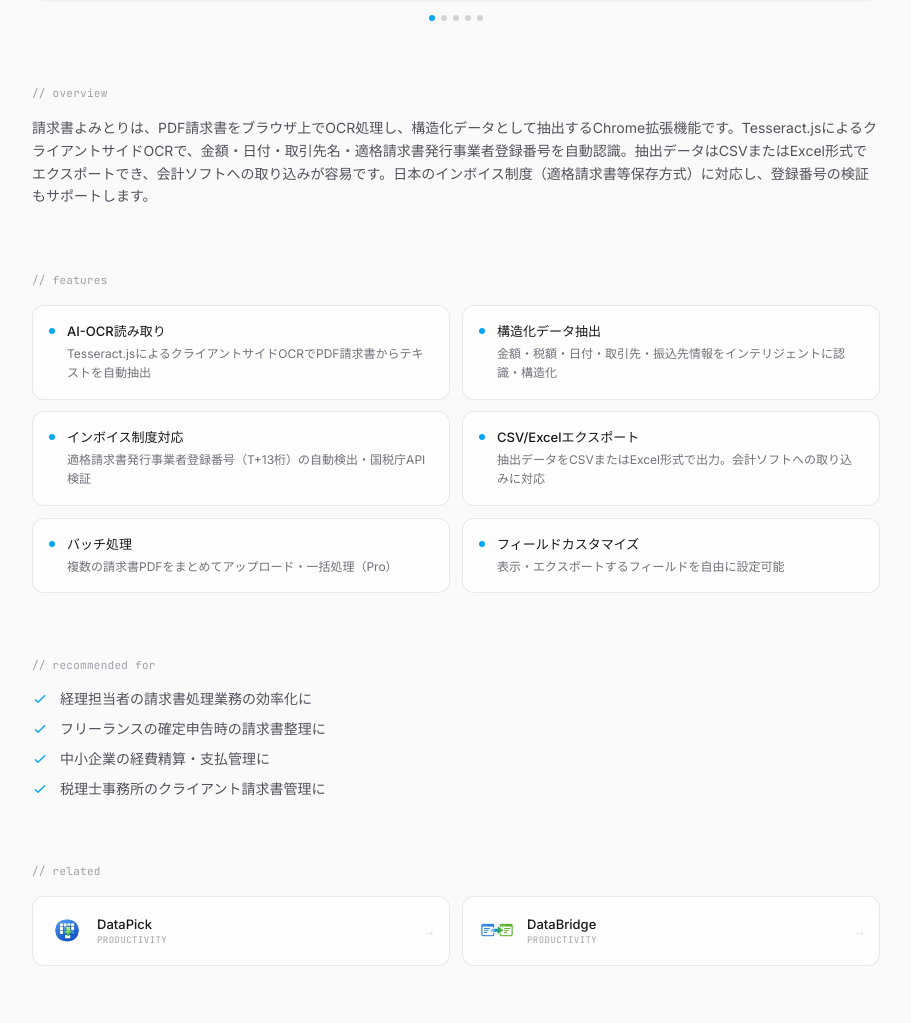
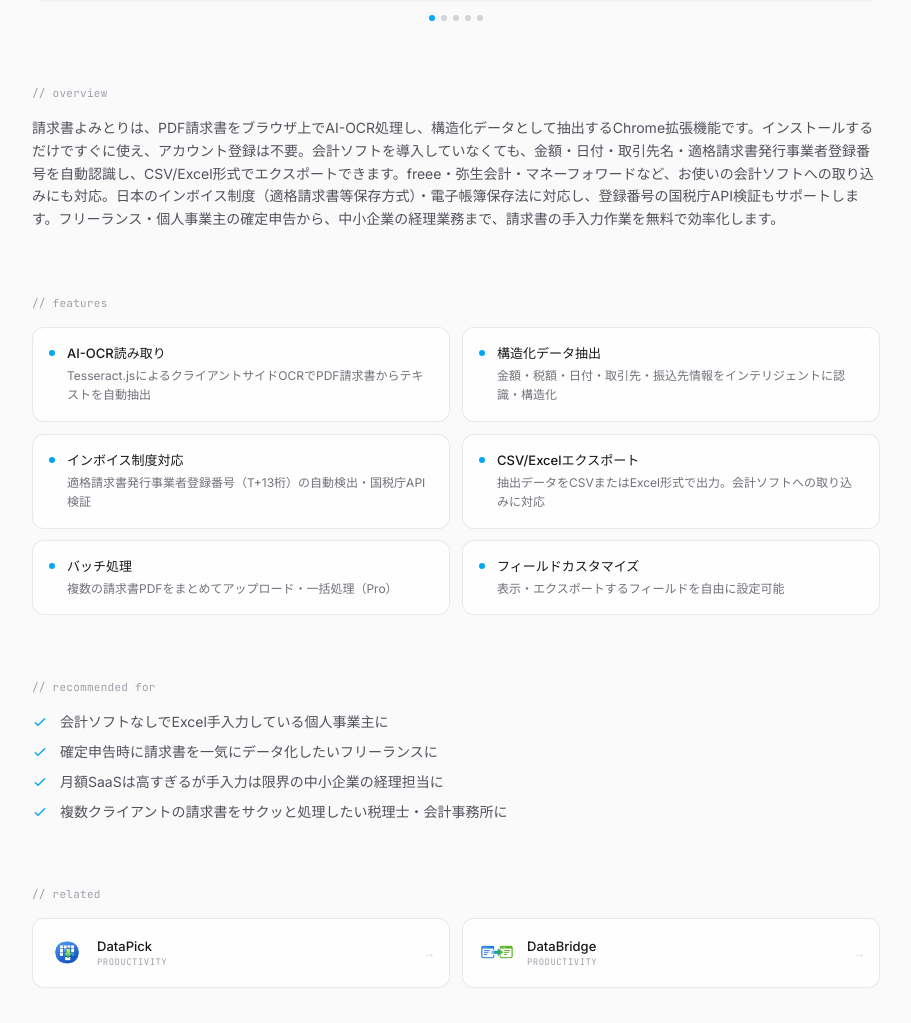
Before and after one commit to ktg0215/s-hub, an Astro site: page /extensions/invoice-reader in a window 1280 px wide. Shown: the part 1151-2174 px from the top of the page, without its empty margins (184-1095 px from the left). Built offline with nearby package versions, Linux system fonts and the light colour scheme; Astro itself is replaced by a stand-in of ours.

Commit message:
feat: 請求書よみとり HP更新 - Coming Soon解除・SEO強化
- status: Coming Soon → Published
- overview: 差別化メッセージ追加（アカウント不要・会計ソフト非依存・無料）
- targetUsers: ペインポイント直球のコピーに刷新
- seoKeywords: フリーランス・個人事業主・確定申告等11語追加

Co-Authored-By: Claude <noreply@anthropic.com>

```diff
--- a/src/data/extensions.ts
+++ b/src/data/extensions.ts
@@ -254,7 +254,7 @@ export const categories: Category[] = [
         price: "Free / Pro",
         url: "/extensions/invoice-reader/",
         icon: "/ext-icons/invoice-reader.png",
-        status: "coming-soon",
+        status: "published",
       },
     ],
   },
--- a/src/pages/extensions/invoice-reader.astro
+++ b/src/pages/extensions/invoice-reader.astro
@@ -6,7 +6,7 @@ const extension = {
   subtitle: "AI-OCR Invoice Data Extraction",
   tagline: "PDF請求書をAI-OCRで自動読み取り。金額・日付・取引先・登録番号を抽出し、CSV/Excelにエクスポート。インボイス制度対応。",
   price: "Free / Pro",
-  status: "Coming Soon",
+  status: "Published",
   category: "Business Tools",
   lang: "JP",
   icon: "/ext-icons/invoice-reader.png",
@@ -14,7 +14,7 @@ const extension = {
   reviewCount: 0,
 };
 
-const overview = "請求書よみとりは、PDF請求書をブラウザ上でOCR処理し、構造化データとして抽出するChrome拡張機能です。Tesseract.jsによるクライアントサイドOCRで、金額・日付・取引先名・適格請求書発行事業者登録番号を自動認識。抽出データはCSVまたはExcel形式でエクスポートでき、会計ソフトへの取り込みが容易です。日本のインボイス制度（適格請求書等保存方式）に対応し、登録番号の検証もサポートします。";
+const overview = "請求書よみとりは、PDF請求書をブラウザ上でAI-OCR処理し、構造化データとして抽出するChrome拡張機能です。インストールするだけですぐに使え、アカウント登録は不要。会計ソフトを導入していなくても、金額・日付・取引先名・適格請求書発行事業者登録番号を自動認識し、CSV/Excel形式でエクスポートできます。freee・弥生会計・マネーフォワードなど、お使いの会計ソフトへの取り込みにも対応。日本のインボイス制度（適格請求書等保存方式）・電子帳簿保存法に対応し、登録番号の国税庁API検証もサポートします。フリーランス・個人事業主の確定申告から、中小企業の経理業務まで、請求書の手入力作業を無料で効率化します。";
 
 const features = [
   { title: "AI-OCR読み取り", desc: "Tesseract.jsによるクライアントサイドOCRでPDF請求書からテキストを自動抽出" },
@@ -26,10 +26,10 @@ const features = [
 ];
 
 const targetUsers = [
-  "経理担当者の請求書処理業務の効率化に",
-  "フリーランスの確定申告時の請求書整理に",
-  "中小企業の経費精算・支払管理に",
-  "税理士事務所のクライアント請求書管理に",
+  "会計ソフトなしでExcel手入力している個人事業主に",
+  "確定申告時に請求書を一気にデータ化したいフリーランスに",
+  "月額SaaSは高すぎるが手入力は限界の中小企業の経理担当に",
+  "複数クライアントの請求書をサクッと処理したい税理士・会計事務所に",
 ];
 
 const screenshots = [
@@ -67,5 +67,5 @@ const softwareSchema = {
   softwareSchema={softwareSchema}
   seoTitle="請求書よみとり - AI-OCR PDF請求書データ抽出"
   seoDescription="PDF請求書をAI-OCRで自動読み取り。金額・日付・取引先・登録番号を抽出しCSV/Excelにエクスポート。インボイス制度対応。"
-  seoKeywords="請求書, OCR, PDF, インボイス制度, 適格請求書, Chrome拡張機能, 経理, 会計, invoice reader"
+  seoKeywords="請求書, OCR, PDF, インボイス制度, 適格請求書, Chrome拡張機能, 経理, 会計, invoice reader, フリーランス, 個人事業主, 確定申告, 無料, Excel変換, CSV出力, 電子帳簿保存法, 中小企業, 請求書データ化, PDF変換"
 />
```
